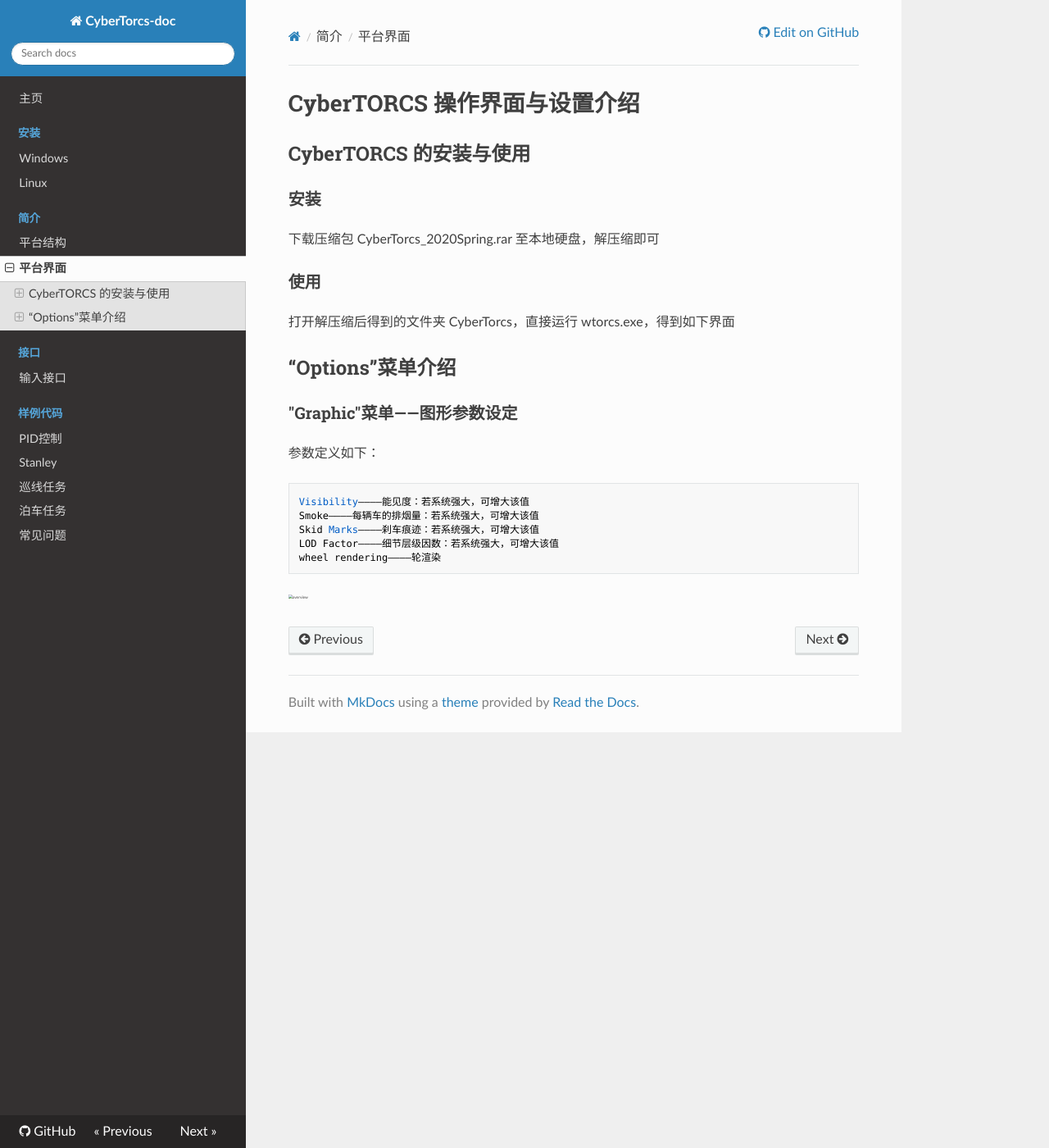
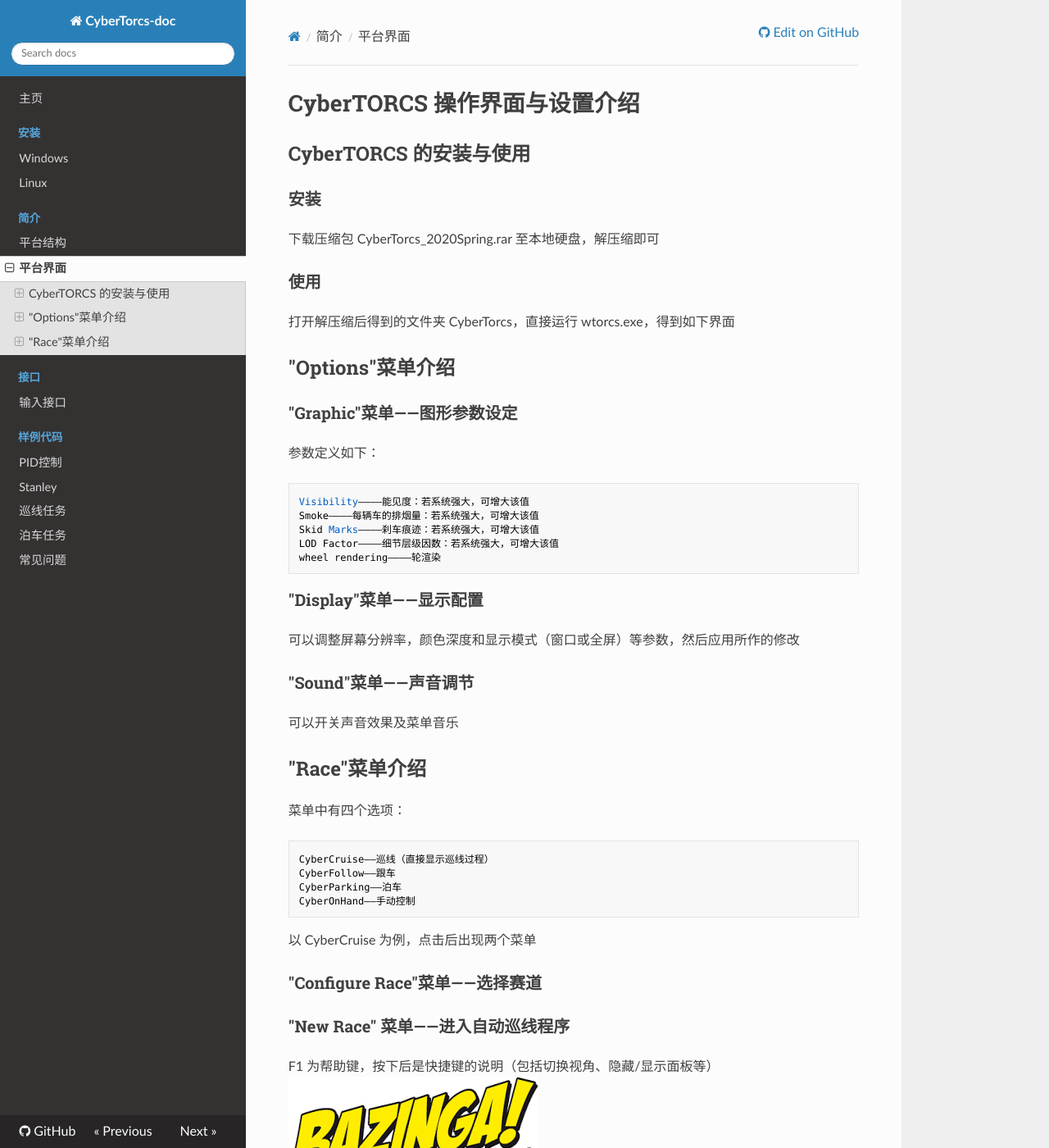
Before and after one commit to WoodOxen/CyberTorcs-doc, an MkDocs documentation site: the page built from docs/intro_settings.md, in a window 1280 px wide and 1400 px high. Shown: the whole window at 82% size. Built offline with MkDocs 1.6.1, drawn with Linux system fonts in a browser that asks for light colours; nearby versions of some CDN libraries.

Commit message:
fix: Embed Images

````diff
--- a/docs/intro_settings.md
+++ b/docs/intro_settings.md
@@ -10,8 +10,7 @@
 
 打开解压缩后得到的文件夹 CyberTorcs，直接运行 wtorcs.exe，得到如下界面
 
-## “Options”菜单介绍
-
+## "Options"菜单介绍
 
 ### "Graphic"菜单——图形参数设定
 
@@ -25,4 +24,30 @@
 wheel rendering————轮渲染
 ```
 
-<img src="images/intro_settings/options.png" alt="overview" style="zoom: 30%;" />
+### "Display"菜单——显示配置
+
+可以调整屏幕分辨率，颜色深度和显示模式（窗口或全屏）等参数，然后应用所作的修改
+
+### "Sound"菜单——声音调节
+
+可以开关声音效果及菜单音乐
+
+## "Race"菜单介绍
+
+菜单中有四个选项：
+
+```
+CyberCruise——巡线（直接显示巡线过程）
+CyberFollow——跟车
+CyberParking——泊车
+CyberOnHand——手动控制
+```
+
+以 CyberCruise 为例，点击后出现两个菜单
+
+### "Configure Race"菜单——选择赛道
+
+### "New Race" 菜单——进入自动巡线程序
+
+F1 为帮助键，按下后是快捷键的说明（包括切换视角、隐藏/显示面板等）
+![Bazinga!](imgs/bazinga.png)
````
Also changed, not shown: images/intro_settings/options.png (deleted), imgs/bazinga.png (deleted).
